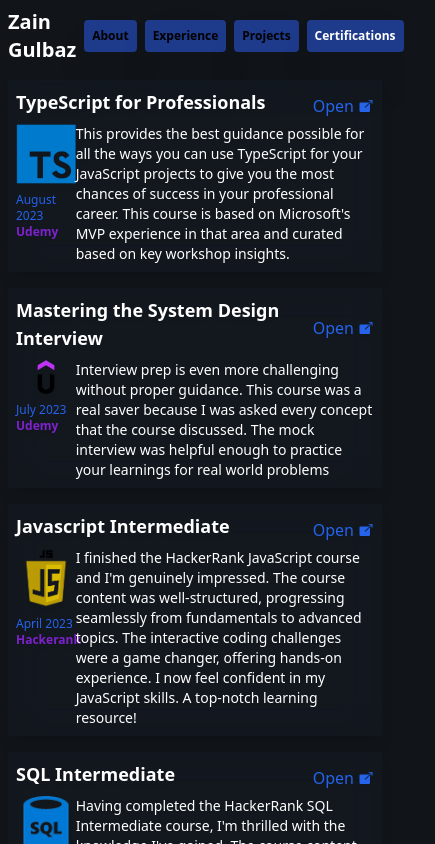
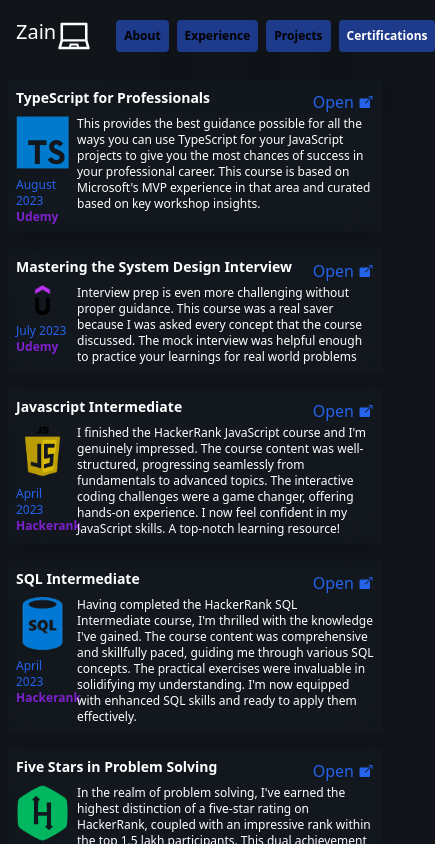
Before and after one commit to ZainGulbaz/myportfolio, a Next.js app: page /certifications in a window 390 px wide. Shown: the top 844 px of the page, 435 px wide, since content can reach past the window. Built offline with nearby package versions, Linux system fonts and the light colour scheme.

Commit message:
Mobile v1.0.1

```diff
--- a/src/app/certifications/certificate.tsx
+++ b/src/app/certifications/certificate.tsx
@@ -9,7 +9,7 @@ const CertificateComponent = (props: Certificate) => {
   return (
     <div className="flex flex-col md:w-3/4 w-full  bg-opacity-20 backdrop-blur-lg border-1 shadow-lg bg-slate-800 drop-shadow-lg p-2 md:p-8">
       <div className="flex justify-between items-center">
-        <div className="text-lg text-white font-bold mb-2">{props?.title}</div>
+        <div className="text-sm md:text-lg text-white font-bold mb-2">{props?.title}</div>
         <Link
           className="flex text-blue-600 items-center justify-center cursor-pointer gap-1"
           href={props.url}
@@ -18,7 +18,7 @@ const CertificateComponent = (props: Certificate) => {
         </Link>
       </div>
 
-      <div className="grid grid-cols-12">
+      <div className="grid grid-cols-12 gap-2 md:gap-0">
         <div className="flex-col col-span-2">
           <div>
             <Image src={props.icon} width={70} height={70} alt="Icon" />
@@ -31,7 +31,7 @@ const CertificateComponent = (props: Certificate) => {
           </div>
         </div>
 
-        <div className="text-sm text-white col-span-10">
+        <div className="text-xs md:text-sm text-white col-span-10">
           {props.description}
         </div>
       </div>
--- a/src/app/projects/page.tsx
+++ b/src/app/projects/page.tsx
@@ -13,6 +13,7 @@ const Projects = () => {
       timeline: "Mar 2022 - Present",
       gitHubUrl: "",
       url: "https://mycemapp.com/onemycem",
+      videoUrl:"https://www.loom.com/share/ec43df0cb369405b9d27126ffa61f82c"
     },
     {
         title: "Chat Bot",
--- a/src/components/sidebar/Sidebar.tsx
+++ b/src/components/sidebar/Sidebar.tsx
@@ -15,7 +15,7 @@ const Sidebar = () => {
   return (
     <div className='flex md:flex-col md:pt-12  md:justify-center md:items-center md:py-4 p-2 md:h-screen gap-2 md:gap-4 md:p-2 p-1  md:p-0 w-screen md:w-full'>
         <div className='flex flex-col'>
-        <h1 className='text-xl md:text-4xl font-bold text-white'>Zain Gulbaz</h1>
+        <h1 className='text-xl md:text-4xl font-bold text-white hidden md:inline'>Zain Gulbaz</h1>
        <h6 className='text-xs md:text-md hidden md:inline'>Software Engineer at Code Hoppers</h6>
         </div>
 
--- a/src/components/sidebar/Tabs.tsx
+++ b/src/components/sidebar/Tabs.tsx
@@ -2,6 +2,8 @@
 import React from "react";
 import Link from "next/link";
 import { usePathname } from 'next/navigation';
+import {AiOutlineLaptop} from "react-icons/ai";
+
 const tabs = [
   {
     name: "About",
@@ -24,7 +26,8 @@ const tabs = [
 const Tabs = () => {
   const pathname=usePathname();
   return (
-    <ul className="w-max flex md:flex-col gap-2">
+    <ul className="w-max flex md:flex-col gap-2 justify-center items-center">
+      <li><div className="md:hidden flex text-white text-xl mr-4"> Zain <AiOutlineLaptop className="text-4xl"/> </div></li>
     {
 
       tabs?.map(tab=>{
```
